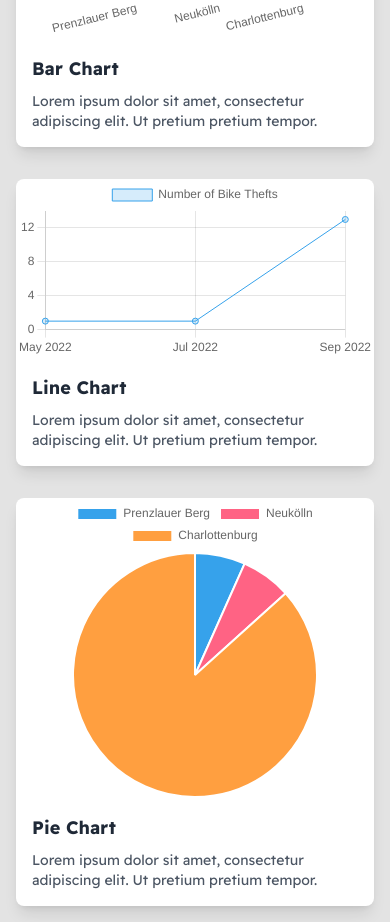
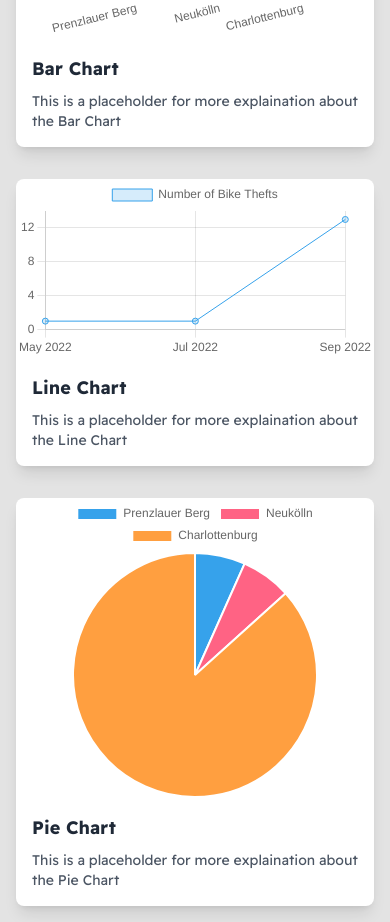
Before and after one commit to IbrahimHafez99/rihal, a React (Vite) app: page / in a window 390 px wide. Shown: the part 971-1893 px from the top of the page. Built offline with nearby package versions, Linux system fonts and the light colour scheme.

Commit message:
make charts reusable

```diff
--- a/src/components/DateLineChart.tsx
+++ b/src/components/DateLineChart.tsx
@@ -1,69 +1,12 @@
-// import { Scatter } from "react-chartjs-2";
+import { Line } from "react-chartjs-2";
+type Props = {
+  [key: string]: any;
+};
 
-// const data = {
-//   datasets: [
-//     {
-//       label: "Bike Thefts",
-//       data: [
-//         {
-//           x: 52.5392,
-//           y: 13.4242,
-//         },
-//         {
-//           x: 52.4408,
-//           y: 13.4445,
-//         },
-//         {
-//           x: 52.5166,
-//           y: 13.3041,
-//         },
-//       ],
-//       backgroundColor: "rgba(255, 99, 132, 0.2)",
-//       borderColor: "rgba(255, 99, 132, 1)",
-//       borderWidth: 1,
-//     },
-//   ],
-// };
+const DateLineChart = ({ data }: Props) => {
+  const labels = Object.keys(data);
+  const dataPoints = Object.values(data);
 
-// const options = {
-//   scales: {
-//     x: {
-//       type: "linear",
-//       position: "bottom",
-//     },
-//   },
-// };
-
-// const BikeTheftChart = () => {
-//   return <Scatter data={data} />;
-// };
-
-// export default BikeTheftChart;
-
-import React from "react";
-import { Line } from "react-chartjs-2";
-import moment from "moment";
-import { data } from "../dummy";
-interface MyObject {
-  [key: string]: any;
-}
-
-const DateLineChart = () => {
-  // Group the data by month
-  const groupedData = data.reduce((acc: MyObject, curr) => {
-    const month = moment(curr.theftDate).format("MMM YYYY");
-    if (!acc[month]) {
-      acc[month] = 0;
-    }
-    acc[month] += 1;
-    return acc;
-  }, {});
-
-  // Extract the labels and data from the grouped data
-  const labels = Object.keys(groupedData);
-  const dataPoints = Object.values(groupedData);
-
-  // Define the chart data
   const chartData = {
     labels: labels,
     datasets: [
@@ -77,20 +20,6 @@ const DateLineChart = () => {
     ],
   };
 
-  // Define the chart options
-  const chartOptions = {
-    scales: {
-      yAxes: [
-        {
-          ticks: {
-            beginAtZero: true,
-            stepSize: 1,
-          },
-        },
-      ],
-    },
-  };
-
   return <Line data={chartData} />;
 };
 
--- /dev/null
+++ b/src/components/MainChart.tsx
@@ -0,0 +1,24 @@
+import React, { FC } from "react";
+
+type Props = {
+  children: React.ReactElement;
+  title: string;
+  content: string;
+};
+
+const MainChart = ({ children, content, title }: Props) => {
+  return (
+    <div className="w-full md:w-1/2 lg:w-1/3 p-4">
+      <div className="bg-white rounded-lg shadow-lg overflow-hidden flex flex-col text-left justify-center items-center">
+        {children}
+
+        <div className="p-4 self-start">
+          <h2 className="text-lg font-bold text-gray-800 mb-2">{title}</h2>
+          <p className="text-sm text-gray-600">{content}</p>
+        </div>
+      </div>
+    </div>
+  );
+};
+
+export default MainChart;
--- a/src/components/PieChart.tsx
+++ b/src/components/PieChart.tsx
@@ -1,23 +1,13 @@
 import React from "react";
 import { Pie } from "react-chartjs-2";
-import { calculateStats } from "../lib/calculateStats";
-type Props = {};
-
-const PieChart = (props: Props) => {
-  const { locs } = calculateStats();
+import { LocationStatsType } from "../pages/LandingPage";
+type Props = {
+  data: LocationStatsType;
+};
+const PieChart = ({ data }: Props) => {
   return (
     <div>
-      <Pie
-        data={{
-          labels: Object.keys(locs),
-          datasets: [
-            {
-              label: "Theft rate by country",
-              data: Object.values(locs),
-            },
-          ],
-        }}
-      />
+      <Pie data={data} />
     </div>
   );
 };
--- a/src/pages/LandingPage.tsx
+++ b/src/pages/LandingPage.tsx
@@ -4,6 +4,7 @@ import BarChart from "../components/BarChart";
 import PieChart from "../components/PieChart";
 import { calculateStats } from "../lib/calculateStats";
 import DateLineChart from "../components/DateLineChart";
+import MainChart from "../components/MainChart";
 export interface LocationStatsType {
   labels: string[];
   datasets: {
@@ -12,7 +13,7 @@ export interface LocationStatsType {
   }[];
 }
 const LandingPage = (): JSX.Element => {
-  const { locs } = calculateStats();
+  const { locs, groupedData } = calculateStats();
   const data = {
     labels: Object.keys(locs),
     datasets: [
@@ -66,43 +67,25 @@ const LandingPage = (): JSX.Element => {
           </form>
         </div>
       </div>
-      <div className="flex flex-wrap justify-center bg-[#e3e3e3] ">
-        <div className="w-full md:w-1/2 lg:w-1/3 p-4">
-          <div className="bg-white rounded-lg shadow-lg overflow-hidden flex flex-col justify-center items-center">
-            <BarChart data={data} />
-            <div className="p-4">
-              <h2 className="text-lg font-bold text-gray-800 mb-2">Bar Chart</h2>
-              <p className="text-sm text-gray-600">
-                Lorem ipsum dolor sit amet, consectetur adipiscing elit. Ut
-                pretium pretium tempor.{" "}
-              </p>
-            </div>
-          </div>
-        </div>
-        <div className="w-full md:w-1/2 lg:w-1/3 p-4">
-          <div className="bg-white rounded-lg shadow-lg overflow-hidden flex flex-col justify-center items-center">
-            <DateLineChart />
-            <div className="p-4">
-              <h2 className="text-lg font-bold text-gray-800 mb-2">Line Chart</h2>
-              <p className="text-sm text-gray-600">
-                Lorem ipsum dolor sit amet, consectetur adipiscing elit. Ut
-                pretium pretium tempor.{" "}
-              </p>
-            </div>
-          </div>
-        </div>
-        <div className="w-full md:w-1/2 lg:w-1/3 p-4">
-          <div className="bg-white rounded-lg shadow-lg overflow-hidden flex flex-col justify-center items-center">
-            <PieChart />
-            <div className="p-4">
-              <h2 className="text-lg font-bold text-gray-800 mb-2">Pie Chart</h2>
-              <p className="text-sm text-gray-600">
-                Lorem ipsum dolor sit amet, consectetur adipiscing elit. Ut
-                pretium pretium tempor.{" "}
-              </p>
-            </div>
-          </div>
-        </div>
+      <div className="flex flex-wrap  bg-[#e3e3e3] ">
+        <MainChart
+          title="Bar Chart"
+          content="This is a placeholder for more explaination about the Bar Chart"
+        >
+          <BarChart data={data} />
+        </MainChart>
+        <MainChart
+          title="Line Chart"
+          content="This is a placeholder for more explaination about the Line Chart"
+        >
+          <DateLineChart data={groupedData} />
+        </MainChart>
+        <MainChart
+          title="Pie Chart"
+          content="This is a placeholder for more explaination about the Pie Chart"
+        >
+          <PieChart data={data} />
+        </MainChart>
       </div>
     </main>
   );
--- a/src/pages/ResultsPage.tsx
+++ b/src/pages/ResultsPage.tsx
@@ -2,11 +2,13 @@ import React, { useState, useEffect } from "react";
 import { ImLocation } from "react-icons/im";
 import { AiFillFilter } from "react-icons/ai";
 import { BsCalendarDate } from "react-icons/bs";
+import { AiOutlineHome } from "react-icons/ai";
 import { data } from "../dummy";
 import type { BikeTheft } from "../dummy";
-import { useParams } from "react-router-dom";
+import { useParams, Link } from "react-router-dom";
 import ResultCard from "../components/ResultCard";
 type Props = {};
+
 type formData = {
   from: string;
   to: string;
@@ -37,19 +39,16 @@ const ResultsPage = (props: Props) => {
       [event.target.name]: event.target.value,
     }));
   };
-  console.log("current", currentPage);
   const handlePrevPage = () => {
     if (currentPage > 1) {
       setCurrentPage((prev) => --prev);
     }
-    console.log(currentPage);
   };
 
   const handleNextPage = () => {
     if (currentPage < Math.ceil(searchFilteredData.length / 10)) {
       setCurrentPage((prev) => ++prev);
     }
-    console.log(currentPage);
   };
 
   const handleSubmit = (event: React.FormEvent<HTMLFormElement>) => {
@@ -80,12 +79,15 @@ const ResultsPage = (props: Props) => {
   };
   return (
     <main className="min-h-screen bg-[#f1f2f8] p-2">
-      <div className="w-full h-[300px] md:h-[200px] mb-4 rounded-lg overflow-hidden">
+      <div className="w-full h-[300px] md:h-[200px] mb-4 rounded-lg overflow-hidden relative">
         <img
           src="https://images.unsplash.com/photo-1532298229144-0ec0c57515c7?ixlib=rb-4.0.3&ixid=MnwxMjA3fDB8MHxwaG90by1wYWdlfHx8fGVufDB8fHx8&auto=format&fit=crop&w=822&q=80"
           alt="bike"
           className="w-full h-full object-cover"
         />
+        <Link to="/">
+          <AiOutlineHome className="text-7xl p-4 hover:cursor-pointer absolute text-white z-50 top-0 left-0" />
+        </Link>
       </div>
       <form onSubmit={handleSubmit}>
         <div className="bg-white w-[90%] mt-[-80px] md:mt-[-50px] mx-auto relative z-10 md:rounded-full p-2 flex items-center justify-between flex-wrap rounded-lg md:gap-[1%] gap-[2%] gap-y-3 ">
```
